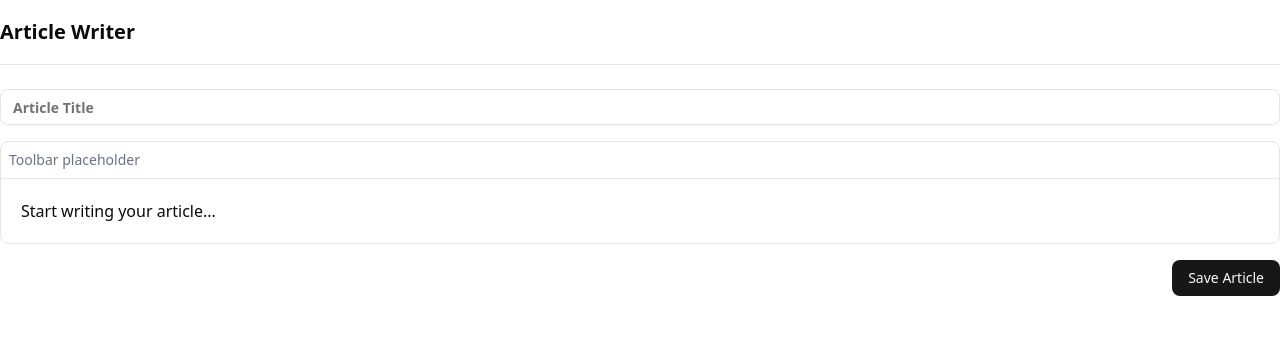
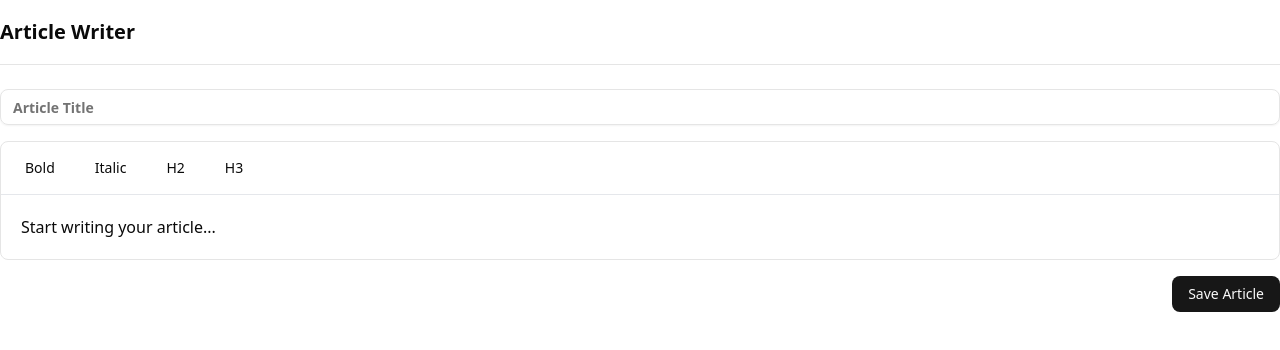
Before and after one commit to richardimaoka/article-writer-demo, a Next.js app: page / in a window 1280 px wide. Shown: the top 350 px of the page. Built offline with nearby package versions, Linux system fonts and the light colour scheme.

Commit message:
feat(editor): Add basic text formatting toolbar
- Implement a functional toolbar in the Editor component with buttons for bold, italic, and headings.
- Use TipTap's editor instance to apply formatting.
- Mark the corresponding task in  as complete.

```diff
--- a/app/page.tsx
+++ b/app/page.tsx
@@ -1,11 +1,11 @@
 // app/page.tsx
-import Layout from '@/components/layout';
-import Editor from '@/components/editor';
+import MyEditor from "@/components/editor";
+import Layout from "@/components/layout";
 
 export default function Home() {
   return (
     <Layout>
-      <Editor />
+      <MyEditor />
     </Layout>
   );
 }
--- a/components/editor.tsx
+++ b/components/editor.tsx
@@ -2,28 +2,61 @@
 
 import { Button } from "@/components/ui/button"; // Assuming Shadcn/UI button
 import { Input } from "@/components/ui/input"; // Assuming Shadcn/UI input
-import { EditorContent, useEditor } from "@tiptap/react";
+import { Editor, EditorContent, useEditor } from "@tiptap/react";
 import StarterKit from "@tiptap/starter-kit";
 import React from "react";
 
-const Toolbar = () => {
+const Toolbar = ({ editor }: { editor: Editor }) => {
+  if (!editor) {
+    return null;
+  }
+
   return (
-    <div className="border-b border-gray-200 p-2">
-      <p className="text-sm text-gray-500">Toolbar placeholder</p>
+    <div className="border-b border-gray-200 p-2 flex items-center space-x-2">
+      <Button
+        variant={editor.isActive("bold") ? "secondary" : "ghost"}
+        onClick={() => editor.chain().focus().toggleBold().run()}
+        disabled={!editor.can().chain().focus().toggleBold().run()}
+      >
+        Bold
+      </Button>
+      <Button
+        variant={editor.isActive("italic") ? "secondary" : "ghost"}
+        onClick={() => editor.chain().focus().toggleItalic().run()}
+        disabled={!editor.can().chain().focus().toggleItalic().run()}
+      >
+        Italic
+      </Button>
+      <Button
+        variant={
+          editor.isActive("heading", { level: 2 }) ? "secondary" : "ghost"
+        }
+        onClick={() => editor.chain().focus().toggleHeading({ level: 2 }).run()}
+      >
+        H2
+      </Button>
+      <Button
+        variant={
+          editor.isActive("heading", { level: 3 }) ? "secondary" : "ghost"
+        }
+        onClick={() => editor.chain().focus().toggleHeading({ level: 3 }).run()}
+      >
+        H3
+      </Button>
     </div>
   );
 };
-
 // TODO: Define the props for the editor, e.g., initial content and onSave function
 interface EditorProps {
   initialContent?: string;
   // onSave: (data: { title: string; content: any }) => void;
 }
 
-export default function Editor({}: EditorProps) {
+export default function MyEditor({}: EditorProps) {
   const [title, setTitle] = React.useState("");
 
   const editor = useEditor({
+    immediatelyRender: false,
     extensions: [StarterKit],
     content: "<p>Start writing your article...</p>",
     editorProps: {
@@ -52,7 +85,7 @@ export default function Editor({}: EditorProps) {
         className="text-2xl font-bold"
       />
       <div className="border rounded-md">
-        <Toolbar />
+        {editor ? <Toolbar editor={editor} /> : <></>}
         <EditorContent editor={editor} />
       </div>
       <div className="flex justify-end">
--- a/spec/tasks.md
+++ b/spec/tasks.md
@@ -34,7 +34,7 @@ This file tracks the development tasks for the rich text editor application.
 - [ ] Build the `Editor.tsx` component:
     - [x] Integrate the TipTap editor.
     - [x] Add an input field for the article `title`.
-    - [ ] Add a basic toolbar for text formatting (e.g., bold, italic, headings).
+    - [x] Add a basic toolbar for text formatting (e.g., bold, italic, headings).
     - [ ] Add a React Server Action (`createArticle`) calling the corresponding server-side logic.
     - [ ] Add a React Server Action (`updateArticle`) calling the corresponding server-side logic.
     - [ ] Add a "Save" button.
```
